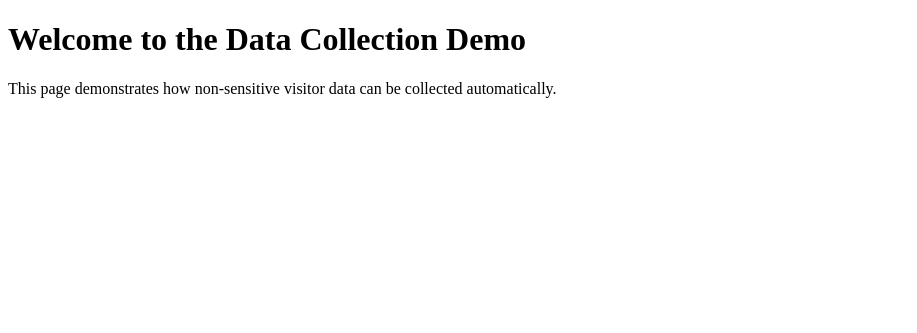
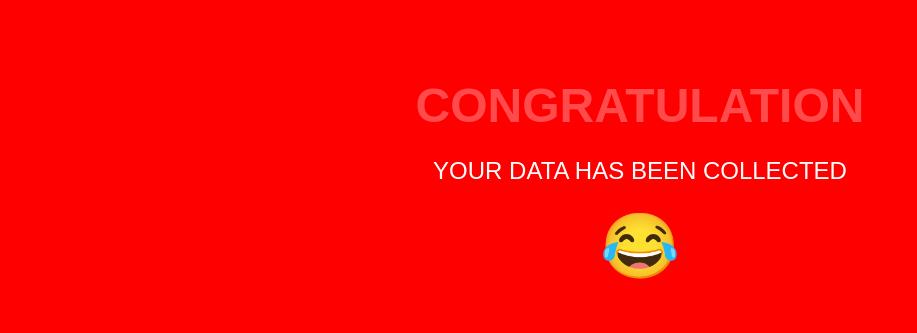
Before and after one commit to Smit1907/CS_AppDemo, a Flask app: page / in a window 1280 px wide. Shown: the top 333 px of the page, without its empty margins (0-917 px from the left). Run offline with Flask 3, Linux system fonts and the light colour scheme.

Commit message:
Added additional data collection fields

```diff
--- a/app.py
+++ b/app.py
@@ -15,6 +15,7 @@ def home():
 def collect_data():
     data = request.json
     visitor_logs.append(data)
+    print(f"New visitor data collected: {data}")  # Debugging log in the console
     return jsonify({"message": "Visitor data logged successfully!"}), 200
 
 # Route to view collected data
@@ -24,4 +25,3 @@ def view_logs():
 
 if __name__ == '__main__':
     app.run(host='0.0.0.0', port=5000)
-    # app.run(debug=True)
--- a/requirements.txt
+++ b/requirements.txt
@@ -6,3 +6,4 @@ itsdangerous==2.2.0
 Jinja2==3.1.5
 MarkupSafe==3.0.2
 Werkzeug==3.1.3
+Flask==2.2.2
--- a/static/main.js
+++ b/static/main.js
@@ -1,13 +1,23 @@
 // Automatically collect visitor data
 const visitorData = {
-    userAgent: navigator.userAgent,
-    language: navigator.language,
-    platform: navigator.platform,
-    screenResolution: `${window.screen.width}x${window.screen.height}`,
-    referrer: document.referrer,
-    timestamp: new Date().toISOString(),
+    userAgent: navigator.userAgent,                     // Browser and OS information
+    language: navigator.language,                      // Language settings
+    platform: navigator.platform,                      // Platform (e.g., Win32, MacIntel)
+    screenResolution: `${window.screen.width}x${window.screen.height}`, // Screen resolution
+    viewportSize: `${window.innerWidth}x${window.innerHeight}`,         // Viewport size
+    referrer: document.referrer,                       // Referring page
+    timestamp: new Date().toISOString(),               // Timestamp of the visit
+    cookiesEnabled: navigator.cookieEnabled,           // Are cookies enabled?
+    javaEnabled: navigator.javaEnabled(),              // Is Java enabled?
+    colorDepth: window.screen.colorDepth,              // Color depth of the screen
+    timezone: Intl.DateTimeFormat().resolvedOptions().timeZone, // User's timezone
+    connectionType: navigator.connection ? navigator.connection.effectiveType : "unknown", // Connection type (if supported)
+    deviceMemory: navigator.deviceMemory || "unknown", // Device memory (if supported)
+    hardwareConcurrency: navigator.hardwareConcurrency || "unknown", // Number of CPU cores
+    onlineStatus: navigator.onLine ? "online" : "offline", // Online/offline status
 };
 
+// Log the collected data in the console
 console.log("Collected Visitor Data:", visitorData);
 
 // Send the data to the backend
--- a/templates/index.html
+++ b/templates/index.html
@@ -3,12 +3,41 @@
 <head>
     <meta charset="UTF-8">
     <meta name="viewport" content="width=device-width, initial-scale=1.0">
-    <title>Data Collection Demo</title>
+    <title>Data Collected</title>
+    <style>
+        body {
+            background-color: #f00; /* Bright red background */
+            color: white;           /* White text for high contrast */
+            font-family: Arial, sans-serif;
+            text-align: center;
+            padding: 50px;
+        }
+        h1 {
+            font-size: 3em;
+            margin: 20px 0;
+            animation: blink 1s infinite;
+        }
+        p {
+            font-size: 1.5em;
+        }
+        .emoji {
+            font-size: 4em;
+            margin-top: 20px;
+        }
+        @keyframes blink {
+            0%, 100% {
+                opacity: 1;
+            }
+            50% {
+                opacity: 0;
+            }
+        }
+    </style>
 </head>
 <body>
-    <h1>Welcome to the Data Collection Demo</h1>
-    <p>This page demonstrates how non-sensitive visitor data can be collected automatically.</p>
-
+    <h1>CONGRATULATION</h1>
+    <p>YOUR DATA HAS BEEN COLLECTED</p>
+    <div class="emoji">😂</div>
     <script src="/static/main.js"></script>
 </body>
 </html>
```
